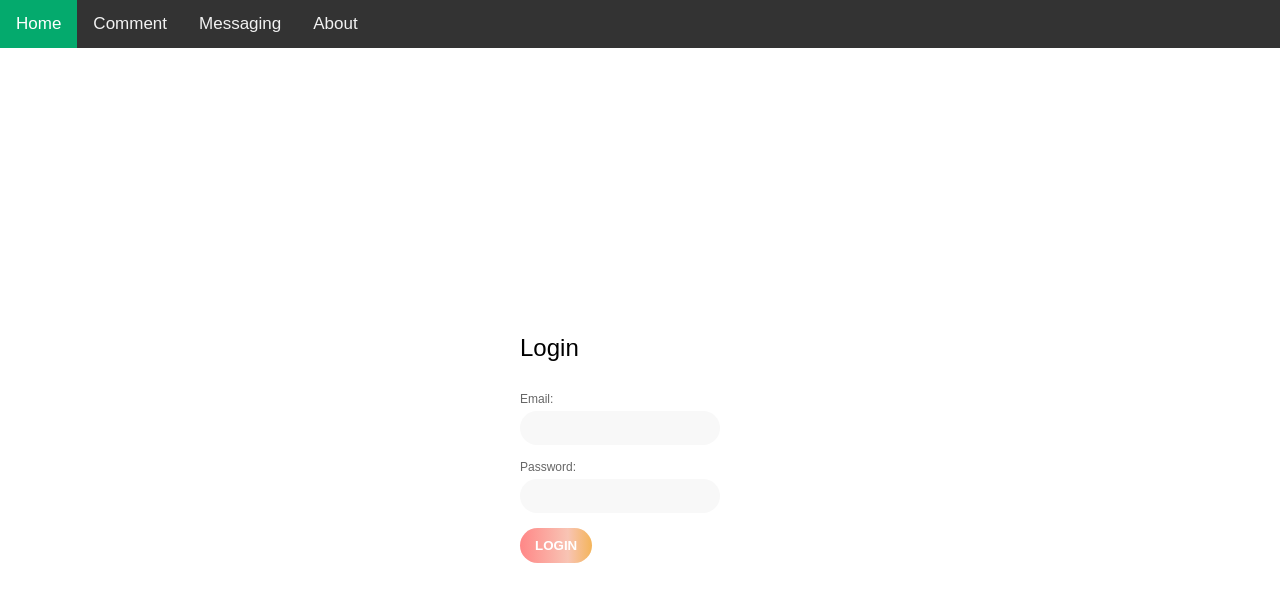
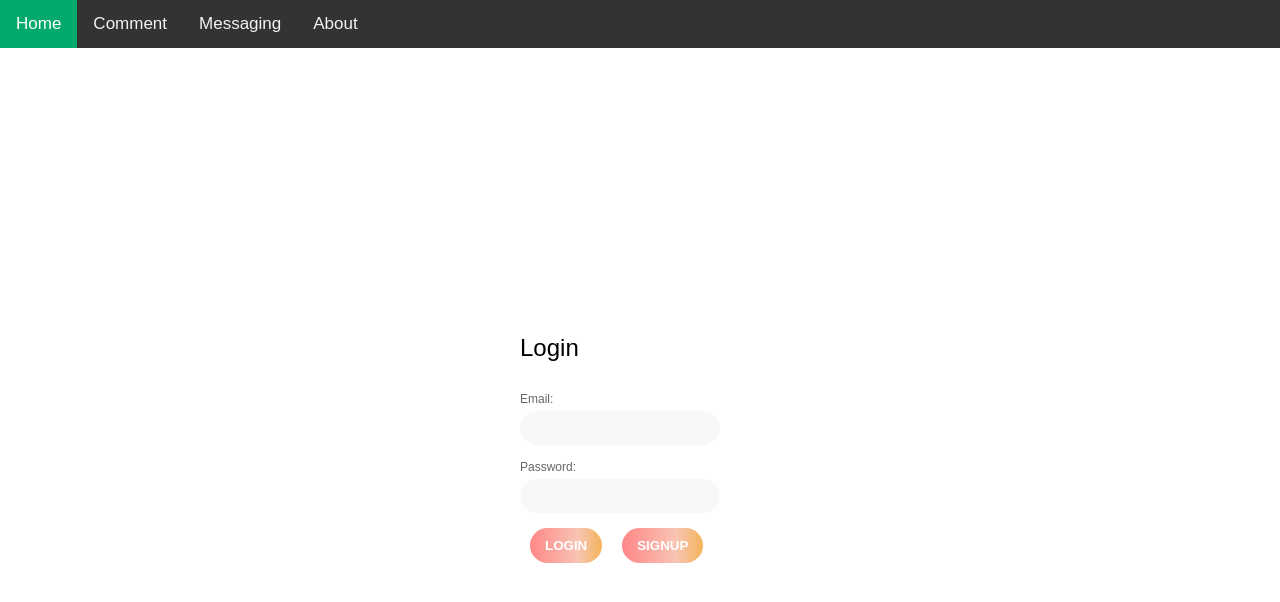
Before and after one commit to carlbeet/SWE-2022, a React (Create React App) app in the folder client/login/: page / in a window 1280 px wide. Shown: the top 602 px of the page. Built offline with nearby package versions, Linux system fonts and the light colour scheme.

Commit message:
signup button

```diff
--- a/client/login/src/App.js
+++ b/client/login/src/App.js
@@ -71,6 +71,9 @@ function App() {
         { (user.email != "") ? ( // javascript statement!
           <div className = "welcome">
           <h2> Welcome, <span> {user.name} </span></h2>
+          <br></br>
+
+          <h3> Browse to our different services with the taskbar above! </h3>
 
           <form onSubmit = {submitHandler}>
           <div className = "form-inner">
--- a/client/login/src/components/LoginForm.js
+++ b/client/login/src/components/LoginForm.js
@@ -30,7 +30,8 @@ function LoginForm({login, error}) { //functional component
                 <label htmlFor="password"> Password: </label>
                 <input type="password" name="password" id="password" onChange={ e => setDetails({...details, password: e.target.value})} value = {details.password} />
             </div>
-            <input type= "submit" value = "LOGIN" />
+            <input type= "submit" value = "LOGIN"/>
+            <input type= "submit" onclick="location.href='http://localhost:3000';" value = "SIGNUP" />
         </div>
     </form>
   )
--- a/client/login/src/index.css
+++ b/client/login/src/index.css
@@ -109,11 +109,20 @@ form .form-inner input[type="submit"] {
     color: #FFF;
     font-weight: 700;
     cursor: pointer;
+    position:  relative;
+    margin-right:  10px;
+    margin-left:  10px;
 
 }
 
 form .form-inner input[type="submit"]:hover {
     background-position: 100% 0%;
+    position:  relative;
+    margin-right:  10px;
+    margin-left:  10px;
+
+
+
 }
 
  .button:hover {
```
